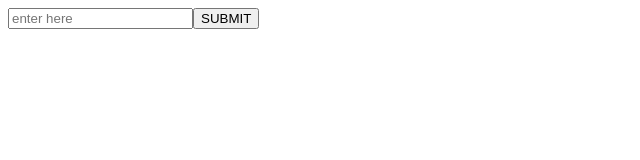
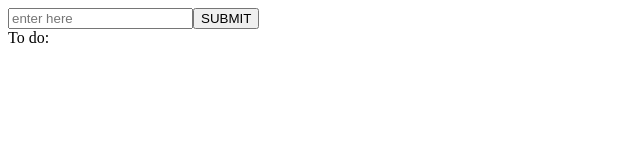
Before and after one commit to Waldorfio/task-app, a React (Create React App) app: page / in a window 1280 px wide. Shown: the top 160 px of the page, without its empty margins (0-640 px from the left). Built offline with nearby package versions, Linux system fonts and the light colour scheme.

Commit message:
Render current state

```diff
--- a/src/App.js
+++ b/src/App.js
@@ -30,14 +30,6 @@ class App extends Component {
       tasks: tasks.concat(value),
     })
 
-    alert(''+value+' Was submitted'); // Will log current states value
-    alert(''+tasks+' Was submitted'); // Will log current states value
-
-    const element = <Overview name="Jimothy" />;
-    return (
-      element
-    )
-
     event.preventDefault(); // Prevents the form from submitting and refreshing the page
   }
 
@@ -50,6 +42,7 @@ class App extends Component {
           <input placeholder='enter here' value={value} onChange={this.handleChange}></input>
           <input type="submit" value="SUBMIT"></input>
         </form>
+        <Overview name={this.state.value} />
       </div>
     )
   }
--- a/src/components/Overview.js
+++ b/src/components/Overview.js
@@ -0,0 +1,13 @@
+import React from "react"
+
+class Overview extends React.Component {
+    render() {
+        return (
+            <div>
+                To do: {this.props.name}
+            </div>
+        )
+    }
+}
+
+export default Overview
```
